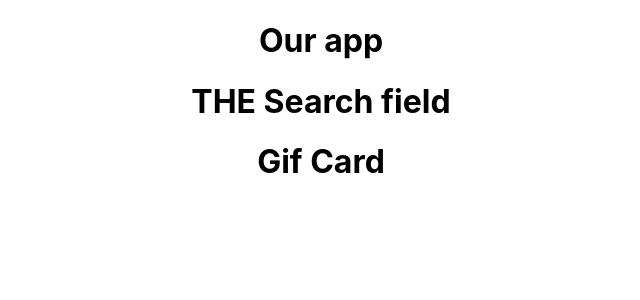
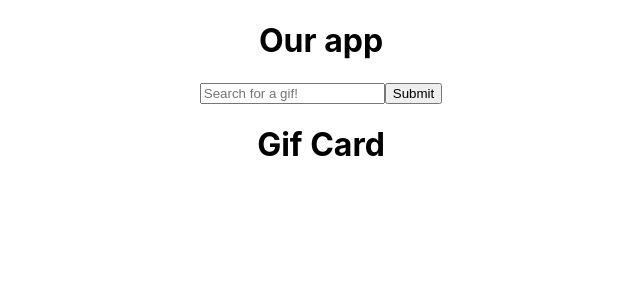
Before and after one commit to smilteval/Assignment-7, a React (Create React App) app: page / in a window 1280 px wide. Shown: the top 300 px of the page, without its empty margins (319-959 px from the left). Built offline with nearby package versions, Linux system fonts and the light colour scheme.

Commit message:
Created basic text input field and a button that we will use to search. Have not added functionality yet.

```diff
--- a/src/components/SearchField.js
+++ b/src/components/SearchField.js
@@ -1,9 +1,29 @@
 import React from 'react'
+
+class Zip extends React.Component{
+    constructor(){
+        super();
+        this.state = {
+            searchInput: ""
+        }
+    }
+}
+
 
 export default function SearchField() {
     return (
         <div>
-            <h1>THE Search field</h1>
+            <form>
+                <input
+                type="text"
+                name="searchInput"
+                placeholder="Search for a gif!"
+                >
+                </input>
+                <input
+                type="submit">
+                </input>
+            </form>
         </div>
     )
 }
```
Also changed, not shown: 1 other file (tests, documents, lock files or other folders).
